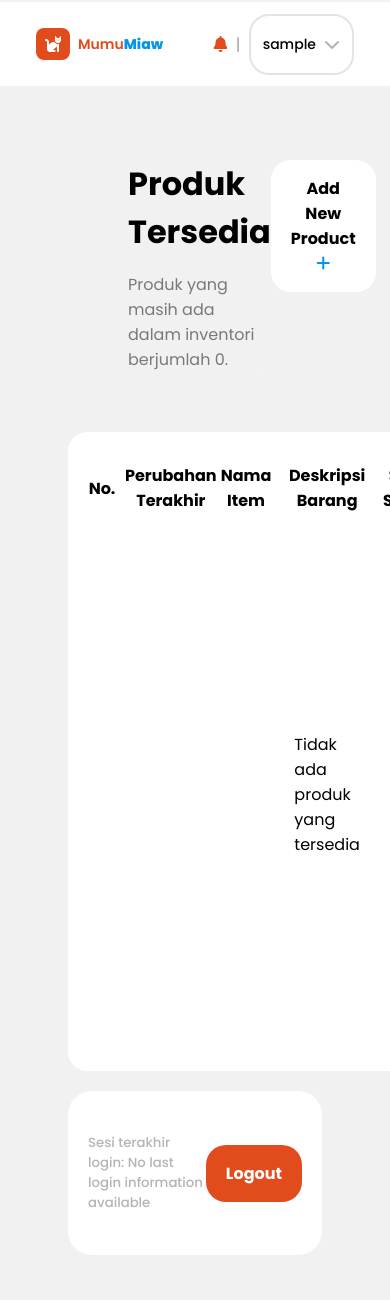
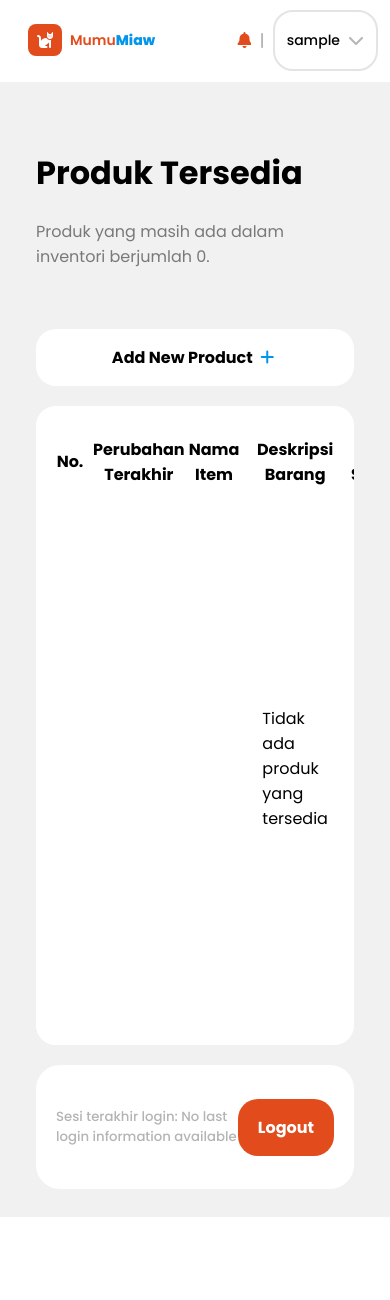
Before and after one commit to muhammadfawwazarshadsaid/task2_inventori, a Django app: page / in a window 390 px wide; the page is wider, and only the part inside the window is pictured. Shown: the top 1300 px of that part. After the commit the page ends 1217 px from the top of that part, so only its background shows below. Run offline with Django 4.2, Linux system fonts and the light colour scheme; the visitor is signed in with stand-in values (Sample User, id 1); data that the repository does not hold is empty; some libraries are stand-ins or nearby versions.

Commit message:
responsiveness

```diff
--- a/main/templates/base.html
+++ b/main/templates/base.html
@@ -19,17 +19,15 @@
         font-family: 'Poppins';
         background-color: rgb(241, 241, 241);
         .padding{
-            padding:60px;
+            padding-block:60px;
             justify-content: center;
             align-items: center;
             display: flex;
         }
     }
         @media screen and (max-width:948px){
-            .padding{
-            padding:36px;
-            justify-content: center;
-            align-items: center;
+        .padding{
+            padding-top:32px;
         }
         .fullnav{
             font-weight: 500;
@@ -37,12 +35,12 @@
             background-color: white;
             flex-direction: row;
             border-radius: 0px;
-            justify-content: space-between;
             display: flex;
             align-items: center;
             padding: 20px;
             position: fixed;
             width: 100%;
+            justify-content: center;
         }
         p.name{
             color: #E24C1D;
@@ -57,8 +55,8 @@
             align-items: center;
             display: flex;
             height: 100%;
-            width: 20%;
-            margin: 36px;
+            width: 100%;
+            padding-left: 28px;
         }
 
         .menu{
@@ -68,7 +66,7 @@
             height: 100%;
             justify-content: flex-end;
             width: 0%;
-            margin: 36px;
+            margin-right: 12px;
 
         }
 
@@ -92,7 +90,6 @@
             padding-inline: 12px;
             padding-block: 4px;
             display: flex;
-            justify-content: space-between;
             align-items: center;
             border-style: solid;
             border-width: 2px;
@@ -115,40 +112,21 @@
         }
 
 
-        .container{
-            height: 1440px;
-        }
         .title-addproduct{
-            display: flex;
-            background-color: rgb(241,241,241);
-            margin: 60px;
-            display: flex;
-            flex-direction: column;
-            padding-top: 20px;
-            justify-content: space-between;
-            border-radius: 20px;
+            margin: 28px;
 
         }
 
-        .title-addproduct h1.container-title {
-            background-color: rgb(241,241,241);
-            border-radius: 20px;
-            margin: 0px;
-        }
-
         .title-addproduct p.container-desc {
-            background-color: rgb(241,241,241);
             color: #797979;
             margin-bottom: 60px;
-            border-radius: 20px;
         }
 
         .head{
+            flex-direction: column;
+            background-color: rgb(241,241,241);
             display: flex;
-            flex-direction: row;
-            justify-content: space-between;
-            background-color: rgb(241,241,241);
-            padding-inline: 60px;
+            width: 100%;
         }
 
         .head-content{
@@ -157,18 +135,17 @@
 
         .primary-button{
             background-color: rgb(241,241,241);
-            justify-content: center;
         }
 
         button{
             background-color: #ffffff;;
             padding-block: 16px;
             padding-inline: 20px;
-            border-width: 0px;
             border-radius: 20px;
             color: #000000;
             font-weight: 700;
             font-size: 16px;
+            width: 100%;
         }
 
         .table{
@@ -176,10 +153,18 @@
             justify-content: space-between;
             display: flex;
             flex-direction: column;
-            width: 100%;
+            width: auto;
             border-color: #ffffff;
             border-radius: 20px;
+            margin-top: 20px;
+            max-width: 100%;
+            overflow-x: auto;
 
+        }
+
+        .table-container{
+            overflow-x: auto;
+            max-width: 100%;
         }
 
         table{
--- a/main/templates/main.html
+++ b/main/templates/main.html
@@ -71,11 +71,16 @@
                                     <i class="fa fa-plus" aria-hidden="true" style="color: #0195eb; background-color: #ffffff; padding: 4px; border-radius: 2px; text-decoration: none; border-style: none; border-color: #0195eb;"></i>
                                 </a>
                             </td>
-                            <td><p class="table-content">{{ item.price }}</p></td><td>
-                                <!-- Add a delete button for each product -->
-                                <a href="{% url 'main:delete_product' item.pk %}" style="display: flex; align-items: center; justify-content: center; background-color: white;">
-                                    <i class="fa fa-trash" aria-hidden="true" style="color: #e24c1d; background-color: #ffd7cb; border-radius: 12px; width: 20px; height: 20px; display: flex; align-items: center; justify-content: center; padding: 8px;"></i>
-                                </a>
+                            <td><p class="table-content">{{ item.price }}</p></td>
+                            <td style="display: flex; flex-direction: row; justify-content: center; align-items: center;">
+                                <div class="action-group" style="padding-inline: 8px; padding-block: 16px; border-radius: 20px; background-color: #ffffff; display: flex; flex-direction: row;">
+                                    <a href="{% url 'main:delete_product' item.pk %}" style="display: flex; align-items: center; justify-content: center; background-color: white;">
+                                        <i class="fa fa-trash" aria-hidden="true" style="color: #e24c1d; background-color: #ffd7cb; border-radius: 12px; width: 20px; height: 20px; display: flex; align-items: center; justify-content: center; padding: 12px; margin: 8px;"></i>
+                                    </a>
+                                    <a href="{% url 'main:edit_product' item.pk %}" style="display: flex; align-items: center; justify-content: center; background-color: white;">
+                                        <i class="fa fa-edit" aria-hidden="true" style="color: #ffffff; background-color: #0195eb; border-radius: 12px; width: 20px; height: 20px; display: flex; align-items: center; justify-content: center; padding: 12px; margin: 8px;"></i>
+                                    </a>
+                                </div>
                             </td>
                         </tr>
 
--- a/main/urls.py
+++ b/main/urls.py
@@ -4,6 +4,7 @@ from main.views import register #sesuaikan dengan nama fungsi yang dibuat
 from main.views import login_user #sesuaikan dengan nama fungsi yang dibuat
 from main.views import logout_user
 from main.views import increment_amount, decrement_amount
+from main.views import edit_product
 
 app_name = 'main'
 
@@ -20,5 +21,6 @@ urlpatterns = [
     path('delete-product/<int:product_id>/', delete_product, name='delete_product'),
     path('increment-amount/<int:product_id>/', increment_amount, name='increment_amount'),
     path('decrement-amount/<int:product_id>/', decrement_amount, name='decrement_amount'),
+    path('edit-product/<int:id>', edit_product, name='edit_product'),
 
 ]
--- a/main/views.py
+++ b/main/views.py
@@ -128,3 +128,18 @@ def decrement_amount(request, product_id):
         product.save()
 
     return redirect('main:show_main')
+
+def edit_product(request, id):
+    # Get product berdasarkan ID
+    product = Product.objects.get(pk = id)
+
+    # Set product sebagai instance dari form
+    form = ProductForm(request.POST or None, instance=product)
+
+    if form.is_valid() and request.method == "POST":
+        # Simpan form dan kembali ke halaman awal
+        form.save()
+        return HttpResponseRedirect(reverse('main:show_main'))
+
+    context = {'form': form}
+    return render(request, "edit_product.html", context)
```
Also changed, not shown: main/templates/edit_product.html (added).
